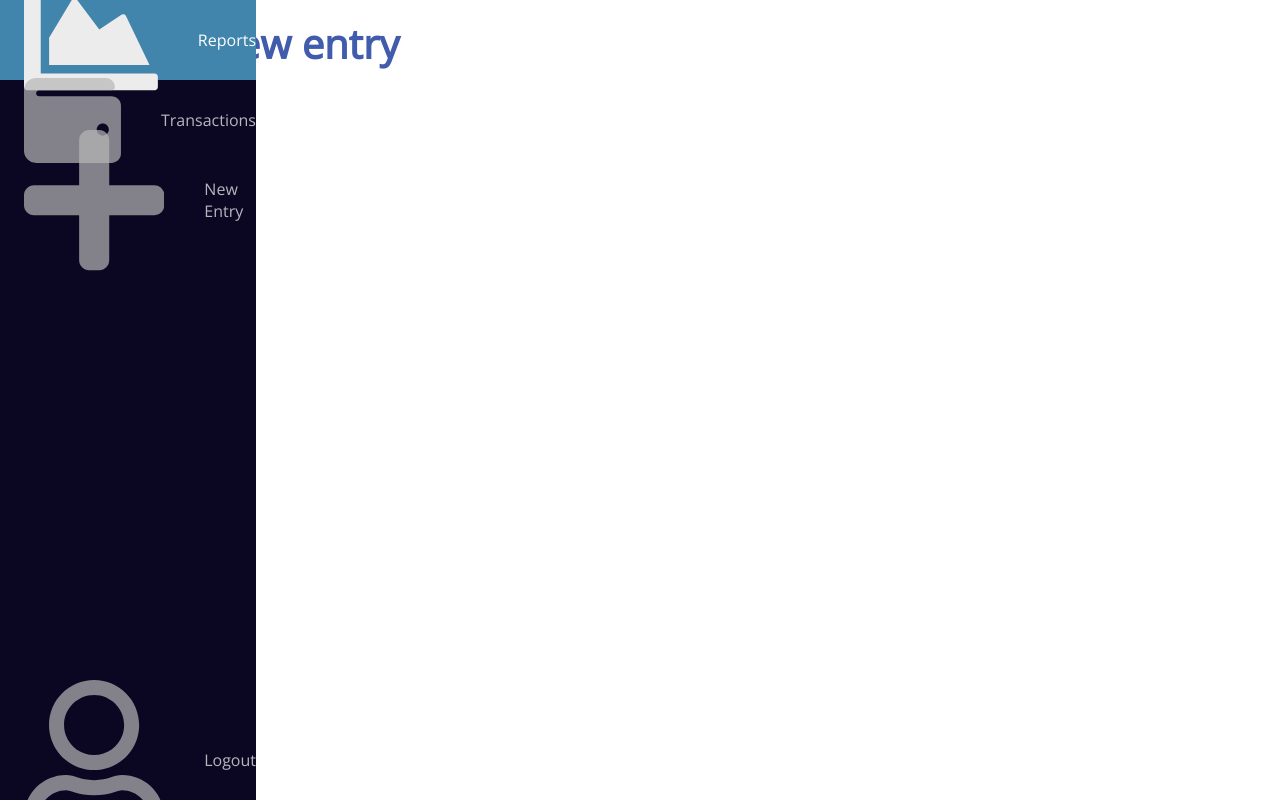
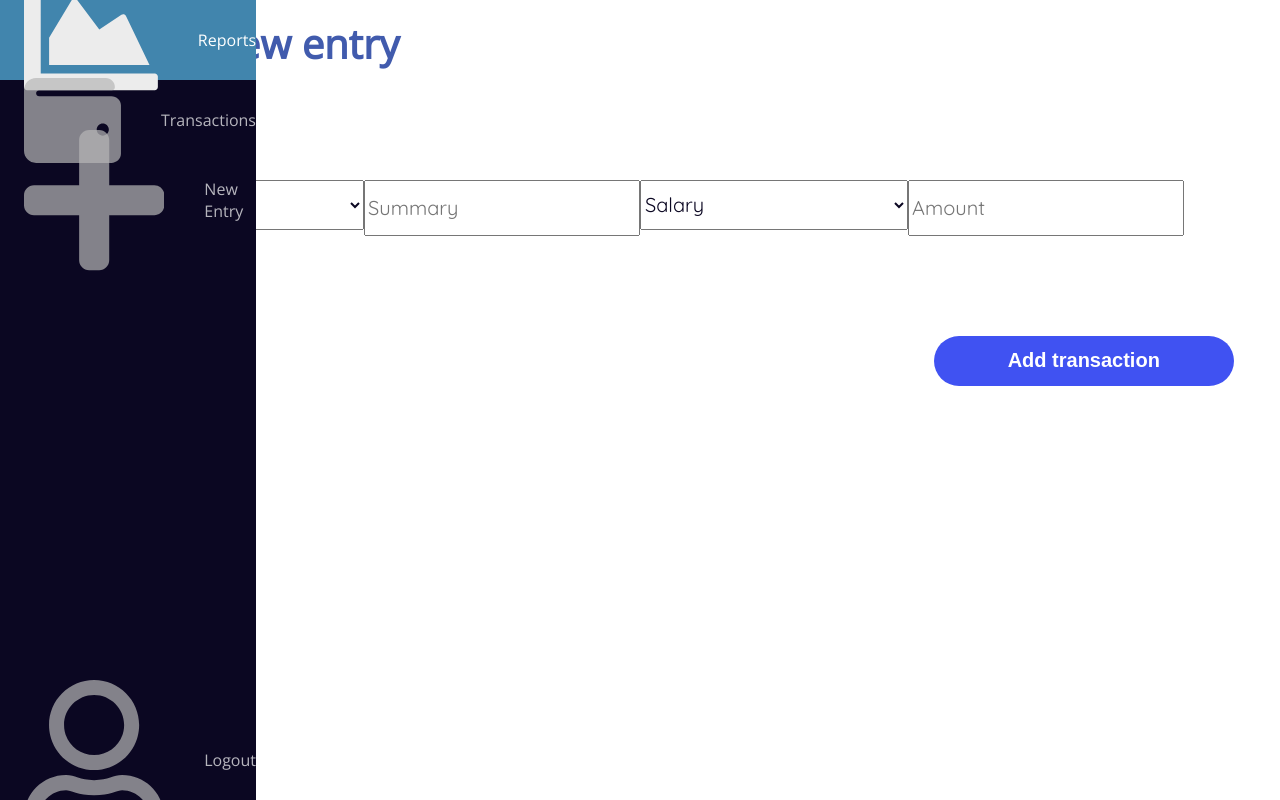
Before and after one commit to ag2byte/cs50web, a Django app: template capstone/templates/capstone/newentry.html in a window 1280 px wide. Run offline with Django 3.2, Linux system fonts and the light colour scheme; the template is opened without the code that fills it, so the values that code supplies are empty; parts of the project's set-up code (start-up, migrations or seed data) failed here and were passed over; some libraries are stand-ins or nearby versions.

Commit message:
➕ [UPDATE] New Entry working now, responsive left

```diff
--- /dev/null
+++ b/capstone/static/capstone/css/newentry.css
@@ -0,0 +1,33 @@
+.newentry {
+  margin-top: 10%;
+  display: flex;
+  flex-direction: row;
+  justify-content: space-evenly;
+}
+.newentry select,
+input {
+  width: 300px;
+  height: 50px;
+  font-family: "Quicksand", arial;
+  font-size: 20px;
+
+  color: #0b0722;
+}
+button {
+  margin-left: 77%;
+  width: 300px;
+  height: 50px;
+  border: none;
+  background: #4052f2;
+  border-radius: 150px;
+  font-size: 20px;
+  font-weight: bold;
+  color: white;
+  margin-top: 100px;
+}
+
+button:hover {
+  transition: ease-in 200ms;
+  background: #fcaa23;
+  cursor: pointer;
+}
--- a/capstone/templates/capstone/newentry.html
+++ b/capstone/templates/capstone/newentry.html
@@ -1,7 +1,58 @@
 {% extends "capstone/layout.html" %} {% load static%} {% block links %}
 <link href="{% static 'capstone/css/index.css' %}" rel="stylesheet" />
+<link href="{% static 'capstone/css/newentry.css' %}" rel="stylesheet" />
+<link
+  href="https://fonts.googleapis.com/css2?family=Quicksand:wght@300;400;500;600;700&display=swap"
+  rel="stylesheet"
+/>
 
 {% endblock %}{% block main %}
 <span class="top-name">Add a new entry</span>
 
+<form action="{% url 'newentry' %}" method="post">
+  {% csrf_token %}
+  <div class="newentry">
+    <select name="rec_type" id="rec_type">
+      <option>Income</option>
+      <option>Expense</option>
+    </select>
+    <input
+      type="text"
+      name="summary"
+      id=""
+      placeholder="Summary"
+      autocomplete="off"
+    />
+    <select name="t_type" id="t_type">
+      <option>Salary</option>
+      <option>Others</option>
+    </select>
+    <input
+      type="number"
+      name="amt"
+      id=""
+      placeholder="Amount"
+      autocomplete="off"
+    />
+  </div>
+  <button type="submit">Add transaction</button>
+</form>
+
+<script>
+  var rec_type = document.getElementById("rec_type");
+  var t_type = document.getElementById("t_type");
+
+  rec_type.onchange = () => {
+    if (rec_type.value == "Income")
+      t_type.innerHTML = `<option>Salary</option>
+                        <option>Others</option>`;
+    else if (rec_type.value == "Expense")
+      t_type.innerHTML = `<option>Food</option>
+                        <option>Rent</option>;
+                        <option>Entertainment</option>;
+                        <option>Business</option>;
+                        <option>Travel</option>;
+                        <option>Misc</option>`;
+  };
+</script>
 {% endblock %}
--- a/capstone/urls.py
+++ b/capstone/urls.py
@@ -6,7 +6,7 @@ urlpatterns = [
     # path('', views.index, name='index'),
     path('signup', views.signup, name='signup'),
     path('', views.login_view, name='login'),
-    path('data', views.get_data, name='data'),
+    # path('data', views.get_data, name='data'),
     path('testf', views.testfunction, name='testf'),
     path('transactions/<str:rec_type>', views.transactions, name='transactions'),
     path('index',views.index,name='index'),
```
Also changed, not shown: capstone/views.py (+18 -7 lines), db.sqlite3, 1 other file.
